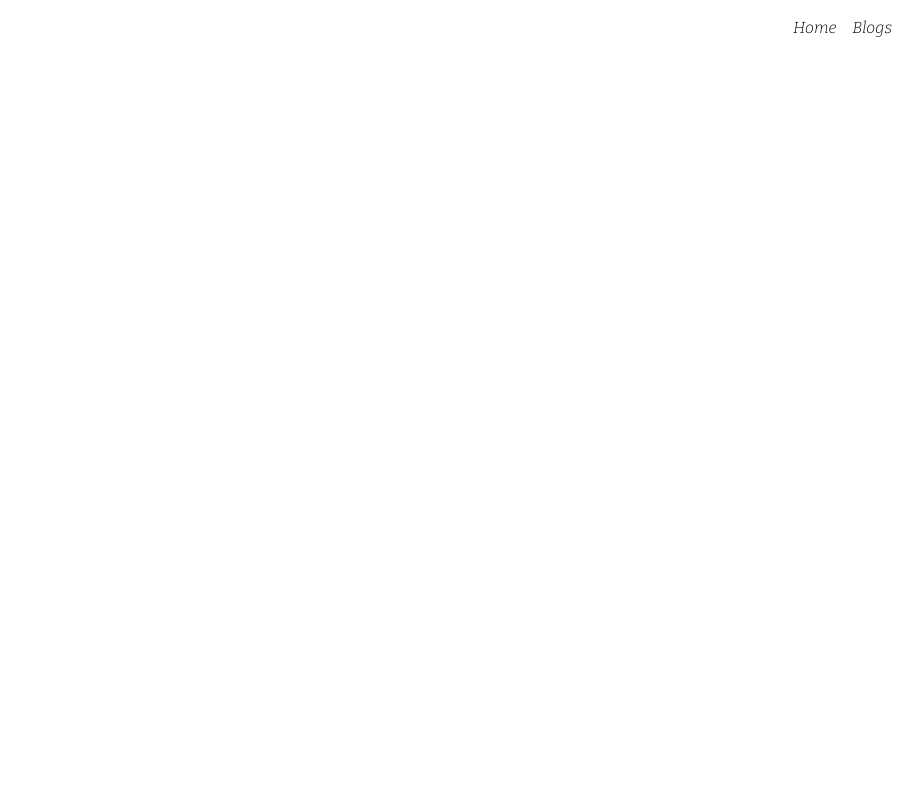
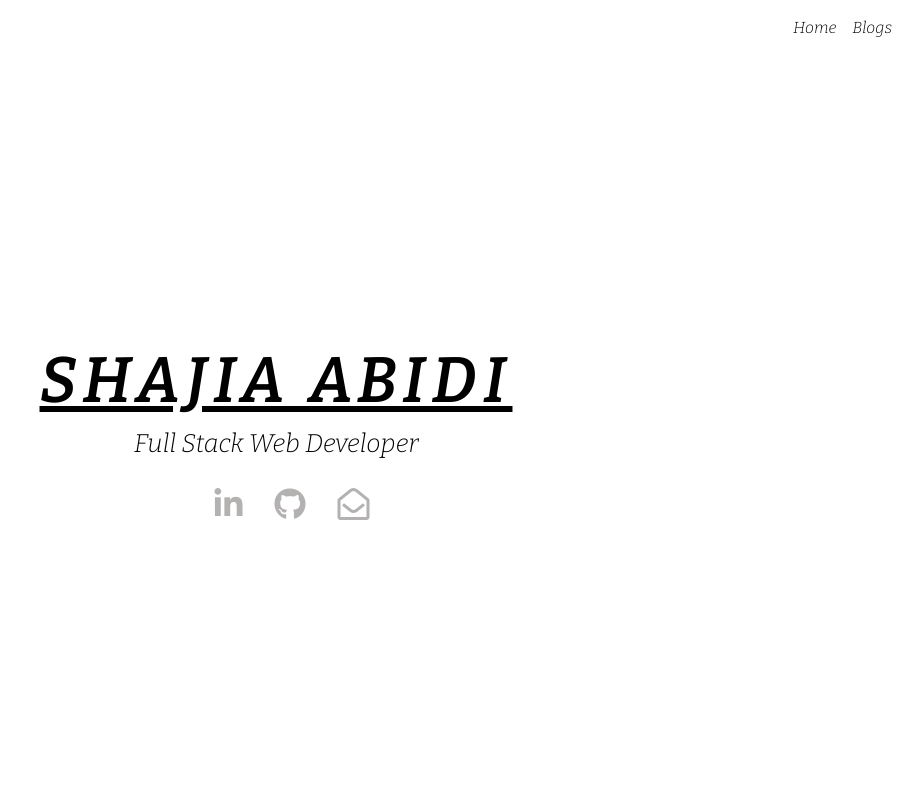
Before and after one commit to abidishajia/abidishajia, a React (Create React App) app: page / in a window 1280 px wide. Shown: the top 800 px of the page, without its empty margins (364-1280 px from the left). Built offline with nearby package versions, Linux system fonts and the light colour scheme; a web font is replaced by a local one.

Commit message:
updated route

```diff
--- a/package.json
+++ b/package.json
@@ -2,7 +2,7 @@
   "name": "personal-portfolio",
   "version": "0.1.0",
   "private": true,
-  "homepage": "http://abidishajia.github.io/abidishajia",
+  "homepage": "http://abidishajia.github.io/",
   "dependencies": {
     "bootstrap": "^4.2.1",
     "react": "^17.0.2",
--- a/src/App.js
+++ b/src/App.js
@@ -11,7 +11,7 @@ const App = () => {
     <div className="container-fluid">
       <NavBar />
       <Switch>
-        <Route exact path="/abidishajia" component={Home} />
+        <Route exact path="/" component={Home} />
         <Route exact path="/blogs" component={Blogs} />
       </Switch>
     </div>
--- a/src/components/NavBar.js
+++ b/src/components/NavBar.js
@@ -11,7 +11,7 @@ const NavBar = () => {
             <div className="collapse navbar-collapse ml-auto" id="navbarNav">
                 <ul className="navbar-nav ml-auto">
                     <li className="navbar-item">
-                        <Link to="/abidishajia" className="nav-link">Home</Link>
+                        <Link to="/" className="nav-link">Home</Link>
                     </li>
                     <li className="navbar-item">
                         <Link to="/blogs" className="nav-link">Blogs</Link>
```
